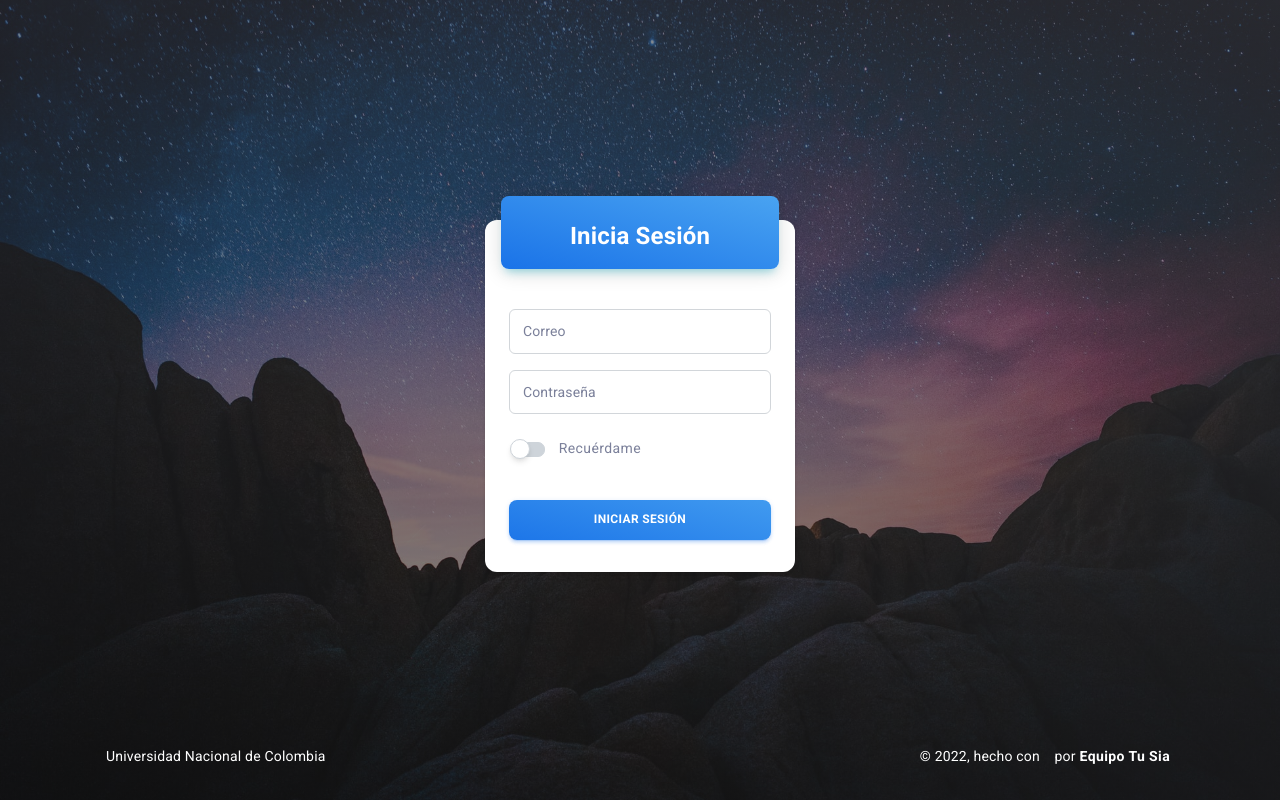
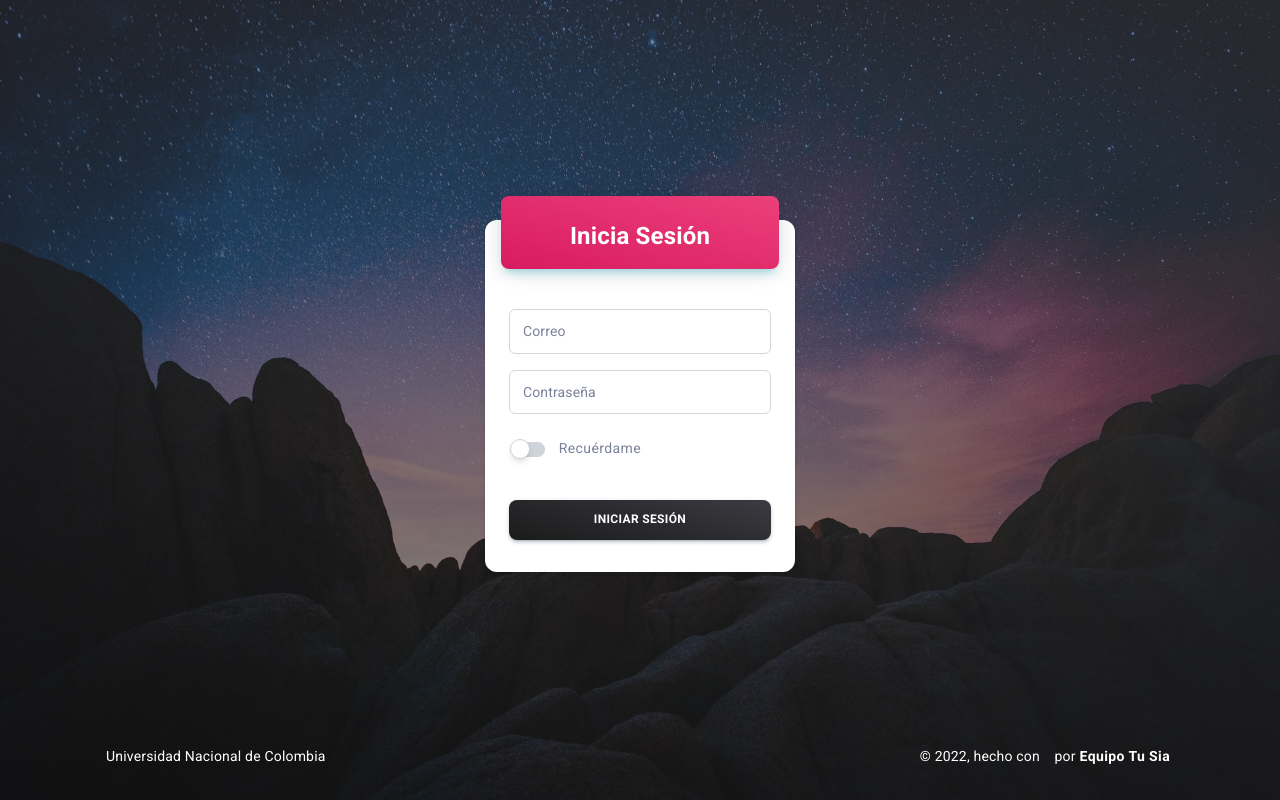
Before and after one commit to ProyectoTuSia/tuSia_wa_template, a React (Create React App) app: page /authentication/sign-in in a window 1280 px wide. Built offline with nearby package versions, Linux system fonts and the light colour scheme.

Commit message:
Alert error user

```diff
--- a/package.json
+++ b/package.json
@@ -40,6 +40,7 @@
     "react-table": "7.7.0",
     "stylis": "4.0.13",
     "stylis-plugin-rtl": "2.1.1",
+    "sweetalert2": "^11.5.2",
     "web-vitals": "2.1.4",
     "yup": "0.32.11"
   },
--- a/src/layouts/authentication/sign-in/index.js
+++ b/src/layouts/authentication/sign-in/index.js
@@ -1,10 +1,11 @@
 /* eslint-disable no-restricted-globals */
 /* eslint-disable-next-line no-restricted-globals */
-import { useState, useEffect } from "react";
+import { useState } from "react";
 
 // @mui material components
 import Card from "@mui/material/Card";
 import Switch from "@mui/material/Switch";
+import Swal from "sweetalert2";
 
 // Material Dashboard 2 React components
 import MDBox from "components/MDBox";
@@ -42,24 +43,38 @@ function Basic() {
   const handleLogin = (email, password) => {
     event.preventDefault();
     getToken({ variables: { email, password } });
+    console.log(dataResponse);
+    if (dataResponse.data) {
+      setToken(dataResponse.data.authLogin);
+      console.log(token);
+      window.location.href = "/dashboard";
+    } else {
+      console.log(dataResponse.error);
+      Swal.fire({
+        icon: "error",
+        title: "Oops...",
+        text: "Something went wrong!",
+      });
+    }
   };
 
+  /*
   useEffect(() => {
     if (dataResponse.data) {
       setToken(dataResponse.data.authLogin);
     }
-  }, [dataResponse]);
-
-  if (token) {
-    console.log(token);
-  }
+  }, [dataResponse]); */
 
   return (
     <BasicLayout image={bgImage}>
+      {/* <Alert severity="error">
+        <AlertTitle>Error</AlertTitle>
+        This is an error alert — <strong>check it out!</strong>
+      </Alert> */}
       <Card>
         <MDBox
           variant="gradient"
-          bgColor="info"
+          bgColor="primary"
           borderRadius="lg"
           coloredShadow="info"
           mx={2}
@@ -109,7 +124,7 @@ function Basic() {
               </MDTypography>
             </MDBox>
             <MDBox mt={4} mb={1}>
-              <MDButton variant="gradient" color="info" fullWidth type="submit">
+              <MDButton variant="gradient" color="dark" fullWidth type="submit">
                 iniciar sesión
               </MDButton>
             </MDBox>
```
